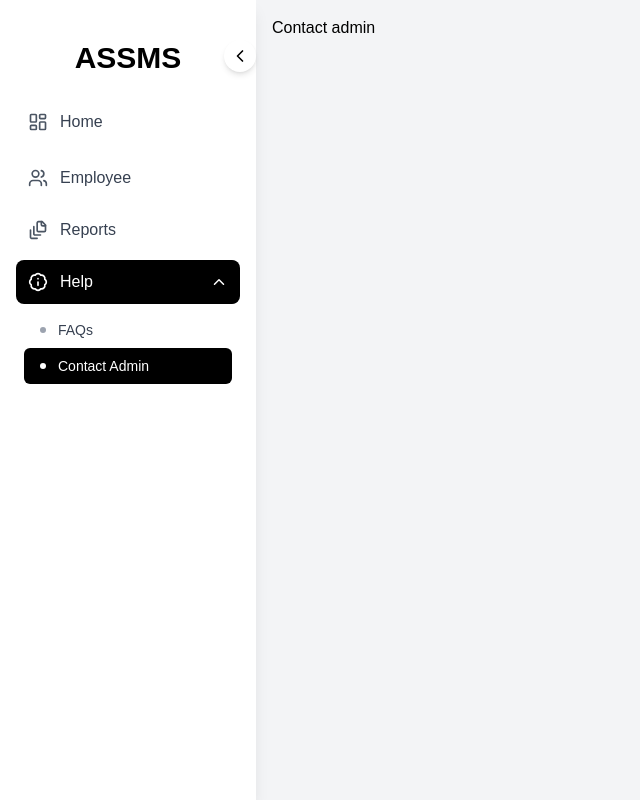
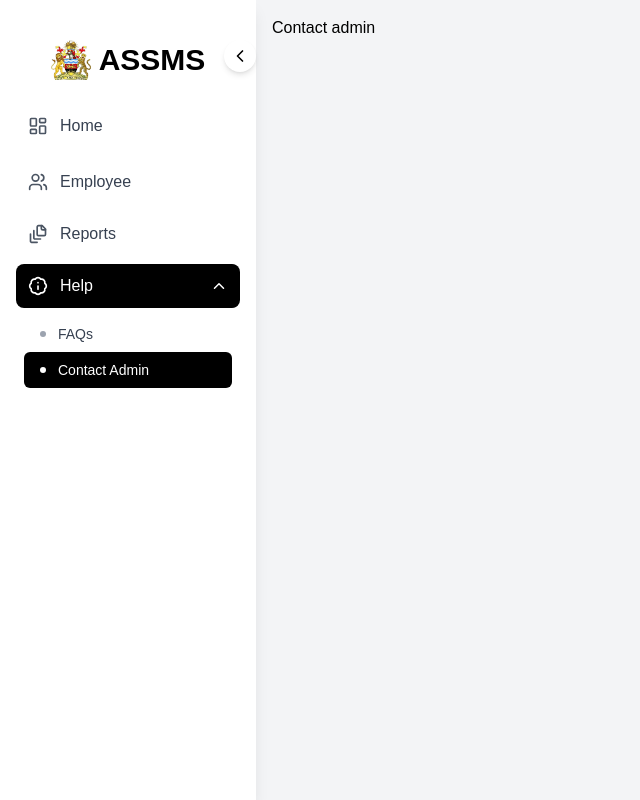
Before and after one commit to Skandaking/assms, a Next.js app: page /help/contact in a window 1280 px wide. Shown: the whole page, without its empty margins (0-640 px from the left). Built offline with nearby package versions, Linux system fonts and the light colour scheme.

Commit message:
added logo to the sidebar and made it collapsible

```diff
--- a/src/components/sidebar/index.tsx
+++ b/src/components/sidebar/index.tsx
@@ -1,5 +1,6 @@
 'use client';
 
+import logo from '@/app/logo.png';
 import {
   BadgeInfo,
   ChevronLeft,
@@ -10,6 +11,7 @@ import {
   UserPlus,
   Users,
 } from 'lucide-react';
+import Image from 'next/image';
 import { useEffect, useState } from 'react';
 import SidebarItem from './item';
 
@@ -90,10 +92,29 @@ const Sidebar = ({
           {isCollapsed ? <ChevronRight size={20} /> : <ChevronLeft size={20} />}
         </button>
         <div
-          className={`text-center text-3xl font-bold text-sidebar-active mb-4 transition-all duration-300
+          className={`flex items-center justify-center text-3xl font-bold text-sidebar-active mb-4 transition-all duration-300
           ${isCollapsed ? 'text-xl px-0' : ''}`}
         >
-          {isCollapsed ? 'AS' : 'ASSMS'}
+          {isCollapsed ? (
+            <Image
+              src={logo}
+              alt="ASSMS Logo"
+              width={40}
+              height={40}
+              className="object-contain"
+            />
+          ) : (
+            <div className="flex items-center gap-2">
+              <Image
+                src={logo}
+                alt="ASSMS Logo"
+                width={40}
+                height={40}
+                className="object-contain"
+              />
+              <span>ASSMS</span>
+            </div>
+          )}
         </div>
         <div className="flex flex-col space-y-2">
           {items
```
